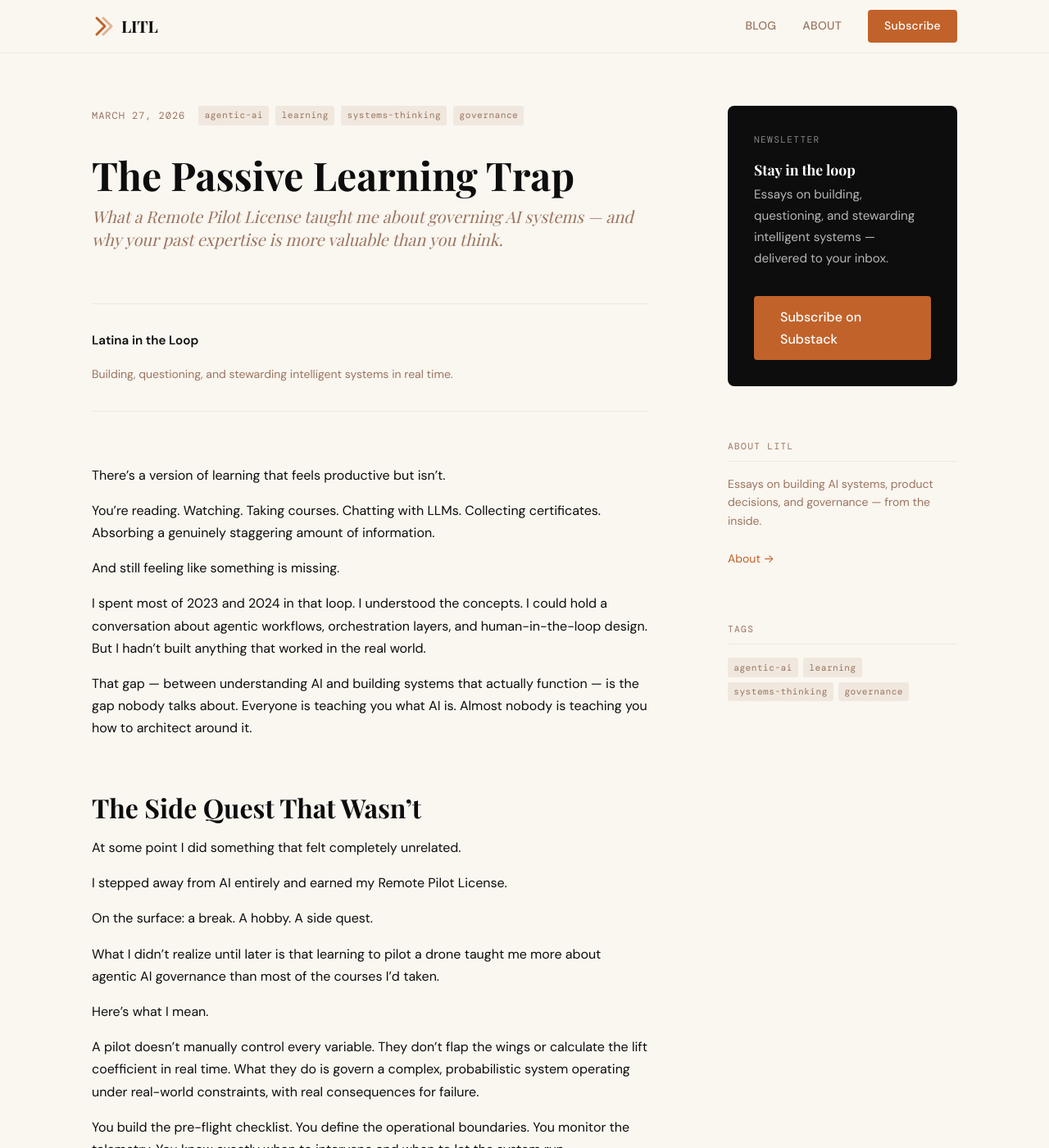
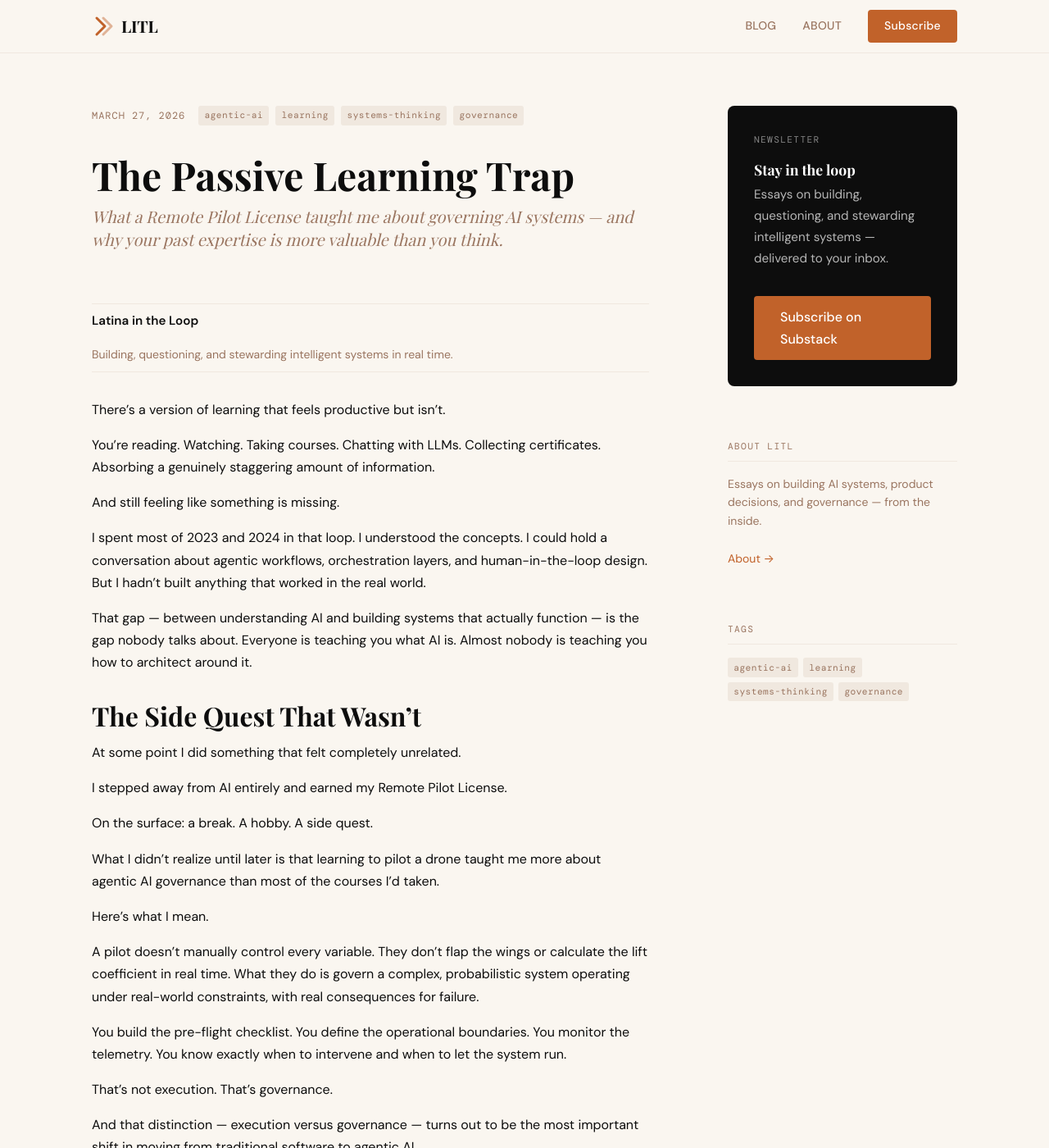
Before and after one commit to Latina-In-The-Loop/litl-blog, a Jekyll site: the page built from _posts/2026-03-27-passive-learning-trap.md, in a window 1280 px wide and 1400 px high. Shown: the whole window at 82% size. Built offline with Jekyll 4.4.1, drawn with Linux system fonts in a browser that asks for light colours; some web fonts are replaced.

Commit message:
Tighten post prose spacing: reduce h2 margins, paragraph gaps, and author block padding

```diff
--- a/_sass/_components.scss
+++ b/_sass/_components.scss
@@ -176,10 +176,10 @@
   display: flex;
   align-items: center;
   gap: $spacing-md;
-  padding: $spacing-lg 0;
+  padding: $spacing-sm 0;
   border-top: 1px solid $color-light;
   border-bottom: 1px solid $color-light;
-  margin: $spacing-xl 0;
+  margin: $spacing-lg 0;
 
   &__name {
     font-weight: 600;
--- a/_sass/_layout.scss
+++ b/_sass/_layout.scss
@@ -266,9 +266,10 @@
 }
 
 .post-content {
-  h2 { margin: $spacing-xl 0 $spacing-md; }
-  h3 { margin: $spacing-lg 0 $spacing-sm; }
-  p + p { margin-top: $spacing-md; }
+  h2 { margin: 2rem 0 0.75rem; }
+  h3 { margin: 1.5rem 0 0.5rem; }
+  p + p { margin-top: 0; }
+  h2 + p, h3 + p { margin-top: 0; }
 
   img {
     margin: $spacing-lg 0;
```
